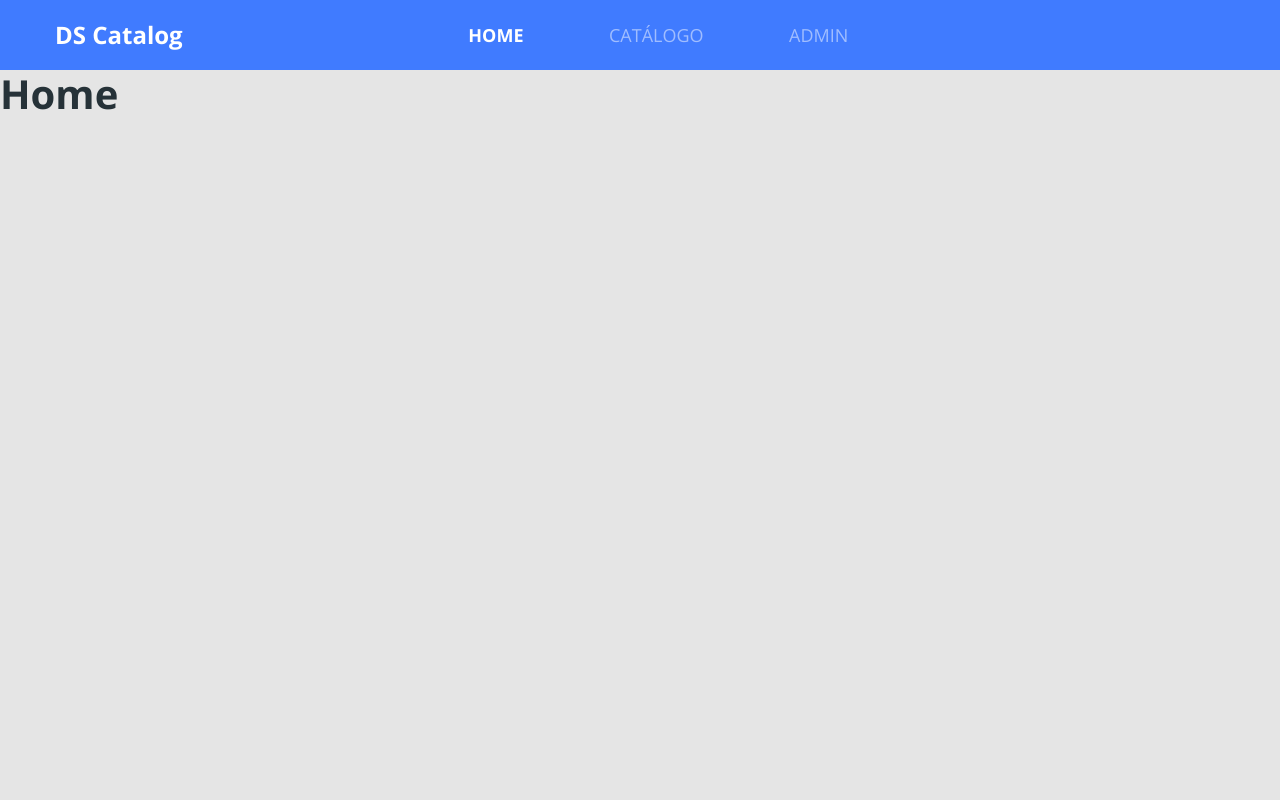
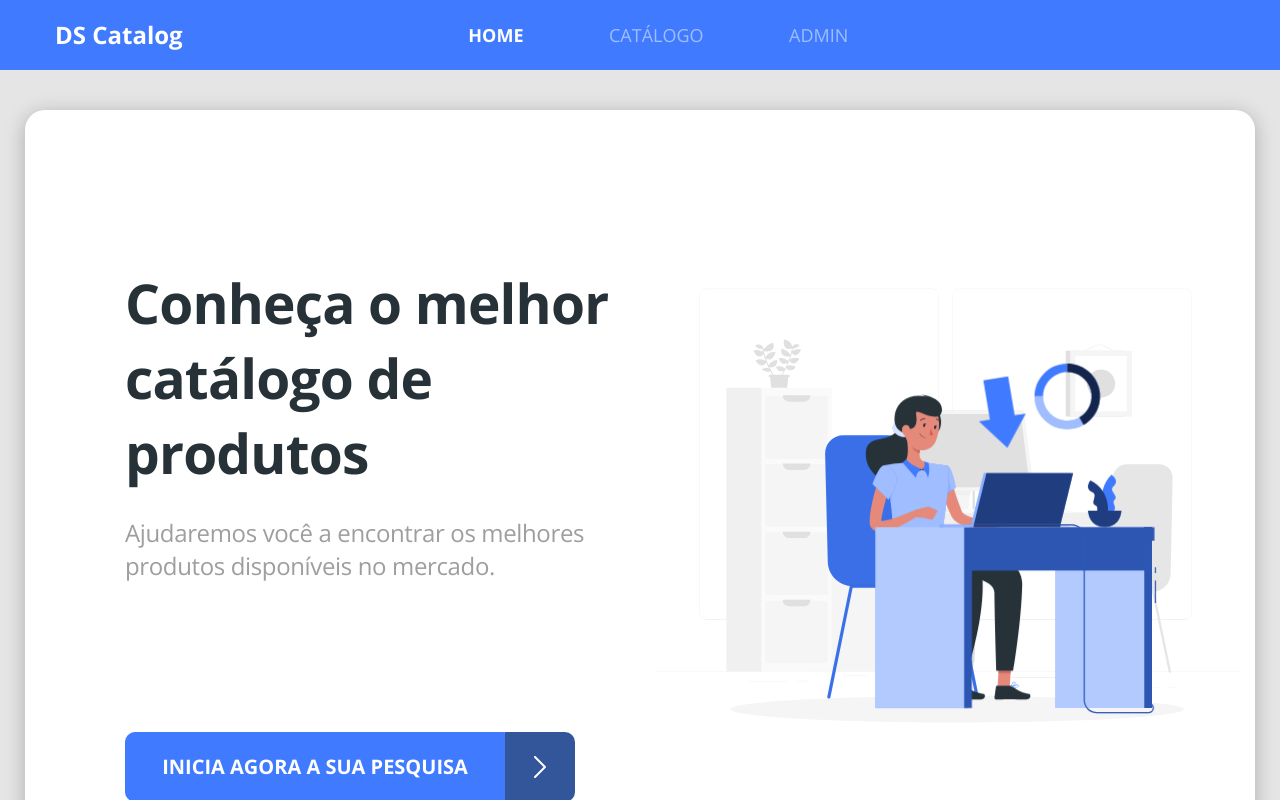
Before and after one commit to isdma8/dscatalog-bootcamp-devsuperior, a React (Create React App) app in the folder front-web/: page / in a window 1280 px wide. Shown: the top 800 px of the page. Built offline with nearby package versions, Linux system fonts and the light colour scheme.

Commit message:
Home Created

```diff
--- /dev/null
+++ b/front-web/src/core/components/ButtonIcon/index.tsx
@@ -0,0 +1,22 @@
+import React from 'react';
+import './styles.scss'
+import { ReactComponent as ArrowIcon } from '../../assets/images/arrow.svg'
+
+type Props = {
+    text: string;
+}
+
+const ButtonIcon = ({ text }:Props)=> (
+    <div className="d-flex">
+        <button className="btn btn-primary btn-icon">
+                <h5>{ text }</h5>
+        </button>
+        <div className="btn-icon-content">
+            <ArrowIcon />
+        </div>
+    </div>
+
+);
+
+
+export default ButtonIcon;
--- /dev/null
+++ b/front-web/src/core/components/ButtonIcon/styles.scss
@@ -0,0 +1,15 @@
+.btn-icon{
+    height: 70px;
+    width: 380px;
+    border-radius: 10px 0px 0px 10px;
+    text-transform: uppercase;
+}
+
+.btn-icon-content{
+    background: #33569b;
+    width: 70px;
+    border-radius: 0px 10px 10px 0px;
+    display: flex;
+    align-items: center;
+    justify-content: center;
+}
--- a/front-web/src/pages/Home/index.tsx
+++ b/front-web/src/pages/Home/index.tsx
@@ -1,12 +1,33 @@
 import React from 'react';
+import './styles.scss';
+import { ReactComponent as MainImage } from '../../core/assets/images/main-image.svg'; //buscar a image e renomea la para Mainimage
+import ButtonIcon from '../../core/components/ButtonIcon';
+
+import { Link } from 'react-router-dom';
 
 const Home = () => (
 
-    <div>
-        <h1>Home</h1>
+    <div className="home-container">
+        <div className="row home-content">
+            <div className="col-6 home-text">
+                <h1 className="text-title">
+                    Conheça o melhor <br /> catálogo de produtos
+                </h1>
+                <p className="text-subtitle">
+                    Ajudaremos você a encontrar os melhores <br /> produtos disponíveis no mercado.
+                </p>
+                <Link to="/catalog">
+                    <ButtonIcon text="inicia agora a sua pesquisa" />
+                </Link>
+            </div>
+            <div className="col-6">
+                <MainImage className="main-image"/>
+            </div>
+        </div>
     </div>
 
 );
-
+//Bootstrap funciona com 12 colunas entao dividimos com 6 para o texto e 6 para a imagem com o col-6, para tal temos de colocar o row
+//no className do contente para trabalharmos com colunas
 
 export default Home;
--- /dev/null
+++ b/front-web/src/pages/Home/styles.scss
@@ -0,0 +1,36 @@
+.home-container{
+    margin-top: 40px;
+    padding-left: 40px; //espaçamento interno visto la no figma assim como os outros
+    padding-right: 40px;
+}
+
+.home-content{
+    background-color: #FFF;
+    box-shadow: 0px 4px 20px rgba(0, 0, 0, 0.25);
+    border-radius: 20px;
+    padding-top: 155px;
+    padding-bottom: 150px;;
+}
+
+.text-title{
+    font-size: 55px;
+    line-height: 75px;
+    letter-spacing: -0.015em;
+}
+
+.text-subtitle{
+    font-size: 24px;
+    line-height: 33px;
+    letter-spacing: -0.015em;
+    color: #9E9E9E;
+    margin-top: 26px;
+    margin-bottom: 150px;
+}
+
+.home-text{
+    padding-left: 100px;
+}
+
+.main-image{
+    width: 100%;
+}
```
Also changed, not shown: front-web/src/core/assets/images/arrow.svg (added), front-web/src/core/assets/images/main-image.svg (added).
